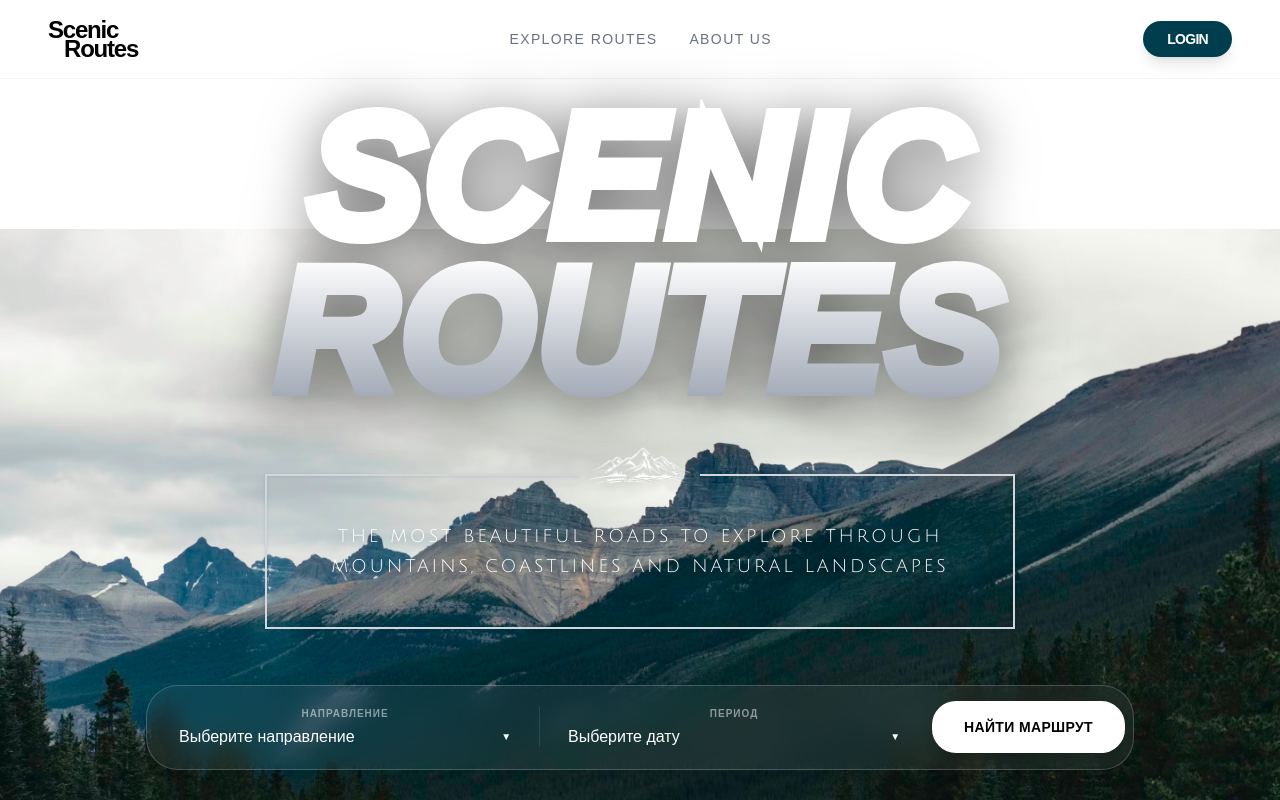
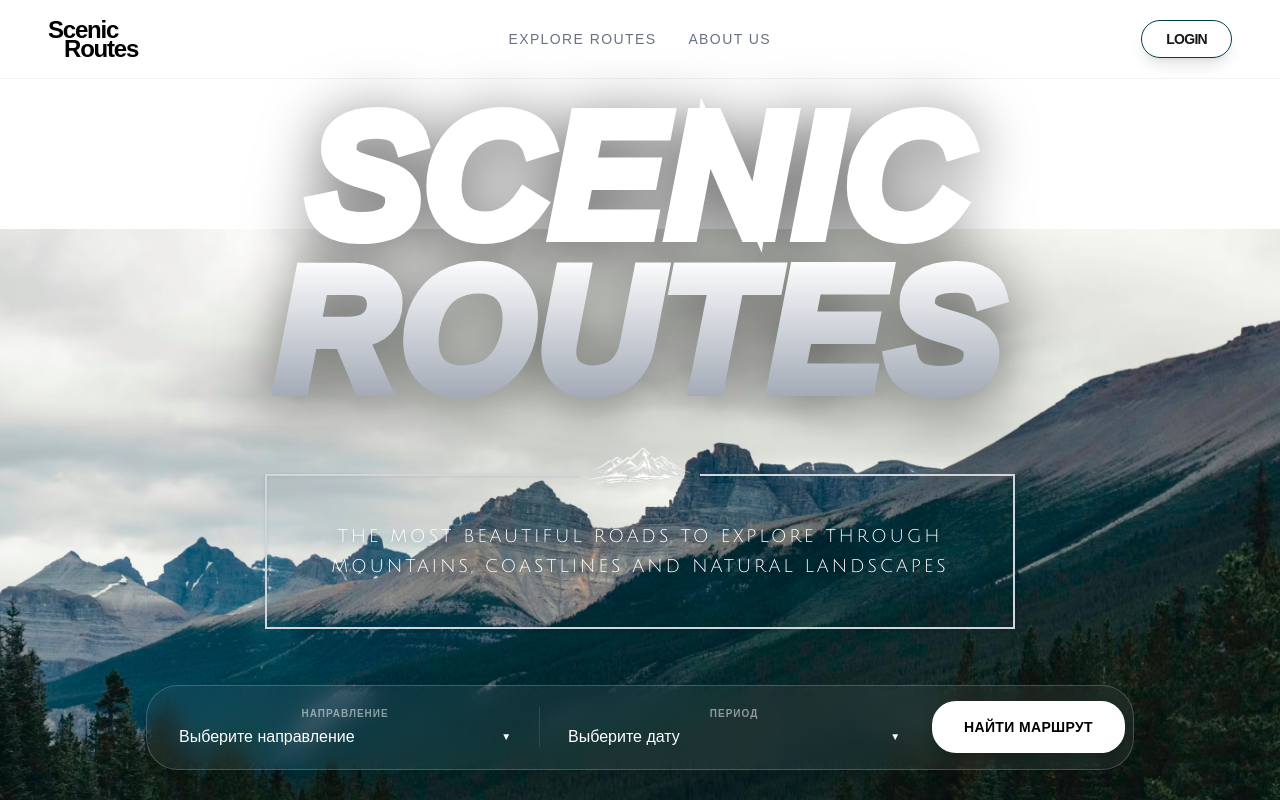
Before and after one commit to Pikachu-beepboop/scenic-routes, a Next.js app: page / in a window 1280 px wide. Shown: the top 800 px of the page. Built offline with nearby package versions, Linux system fonts and the light colour scheme.

Commit message:
login button update 3

```diff
--- a/app/explore/page.tsx
+++ b/app/explore/page.tsx
@@ -50,7 +50,7 @@ export default function ExplorePage() {
           <a href="#" className="hover:text-black transition">About us</a>
         </div>
 
-        <button className="bg-[#003e4d] text-white px-6 py-2 rounded-[24px] font-bold uppercase text-sm tracking-tighter transition-all active:scale-95 shadow-lg">
+        <button className="px-6 py-2 border border-[#003e4d] hover:bg-[#003e4d] hover:text-white rounded-[24px] font-bold uppercase text-sm tracking-tighter transition-all active:scale-95 shadow-lg duration-300">
           Login
         </button>
       </nav>
--- a/app/page.tsx
+++ b/app/page.tsx
@@ -103,7 +103,7 @@ export default function Home() {
         <button
   onClick={() => setIsAuthOpen(true)}
 
-className="bg-[#003e4d] text-white px-6 py-2 rounded-[24px] font-bold uppercase text-sm tracking-tighter transition-all active:scale-95 shadow-lg">
+className="px-6 py-2 border border-[#003e4d] hover:bg-[#003e4d] hover:text-white rounded-[24px] font-bold uppercase text-sm tracking-tighter transition-all active:scale-95 shadow-lg duration-300">
   Login
 </button>
 </nav>
```
